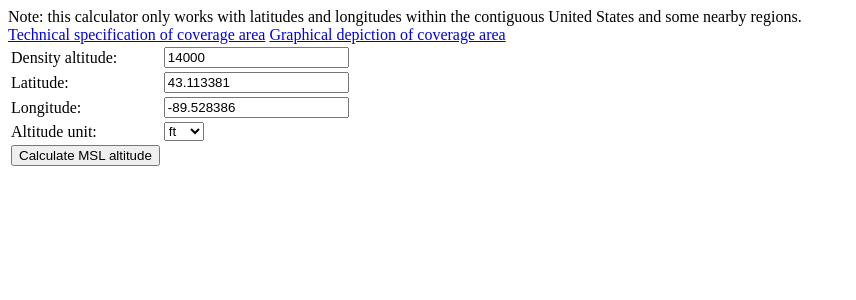
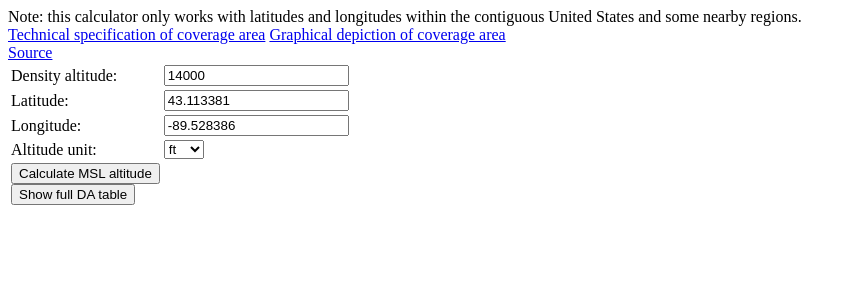
Before and after one commit to tastank/rdacalc, a PHP site: page / in a window 1280 px wide. Shown: the top 300 px of the page, without its empty margins (0-856 px from the left). Run offline with PHP 8.4, Linux system fonts and the light colour scheme; data that the repository does not hold is empty.

Commit message:
Add table option and link to Github

```diff
--- a/index.php
+++ b/index.php
@@ -21,6 +21,9 @@ if (isset($_POST["da"]) && isset($_POST["lat"]) && isset($_POST["lon"])) {
     if (isset($unit_arg)) {
         $python_cmd .= " " . $unit_arg;
     }
+    if (isset($_POST["table"])) {
+        $python_cmd .= " -vvu";
+    }
     $ceiling = shell_exec(escapeshellcmd($python_cmd));
 }
 ?>
@@ -30,7 +33,8 @@ if (isset($_POST["da"]) && isset($_POST["lat"]) && isset($_POST["lon"])) {
 </head>
 <body>
 Note: this calculator only works with latitudes and longitudes within the contiguous United States and some nearby regions.<br />
-<a href="http://www.nco.ncep.noaa.gov/pmb/docs/on388/tableb.html#GRID130">Technical specification of coverage area</a> <a href="http://www.nco.ncep.noaa.gov/pmb/docs/on388/grids/grid130.gif">Graphical depiction of coverage area</a>
+<a href="http://www.nco.ncep.noaa.gov/pmb/docs/on388/tableb.html#GRID130">Technical specification of coverage area</a> <a href="http://www.nco.ncep.noaa.gov/pmb/docs/on388/grids/grid130.gif">Graphical depiction of coverage area</a><br />
+<a href="https://github.com/tastank/rdacalc/tree/service_ceiling_webapp">Source</a>
 <form method="POST">
 <table>
 <tr>
@@ -49,7 +53,11 @@ Note: this calculator only works with latitudes and longitudes within the contig
     </select>
   </td>
 </tr><tr>
-<td><input type="submit" name="submit" value="Calculate MSL altitude" /></td><td><?php if (isset($ceiling)) {echo $ceiling;} ?></td>
+  <td>
+    <input type="submit" name="submit" value="Calculate MSL altitude" /><br />
+    <input type="submit" name="table" value="Show full DA table" /><br />
+  </td>
+  <td><pre><?php if (isset($ceiling)) {echo $ceiling;} ?></pre></td>
 </tr>
 </table>
 </form>
```
